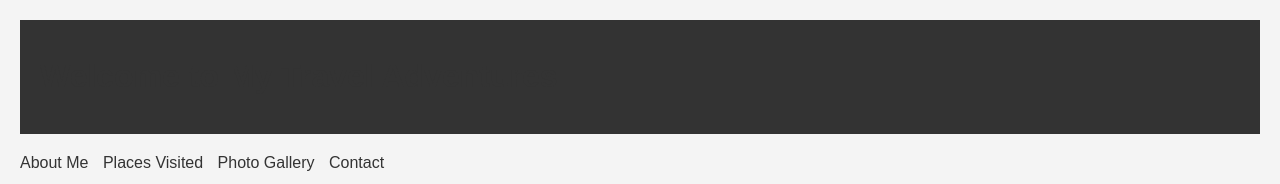
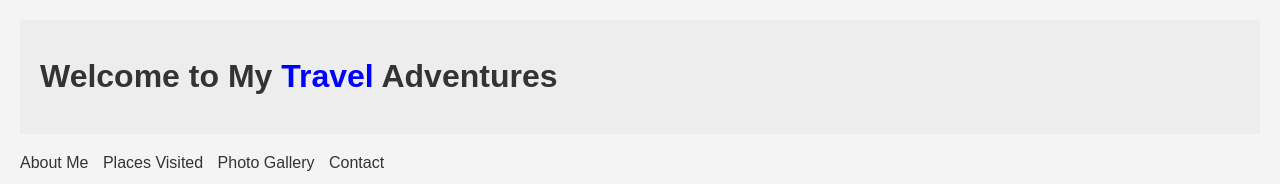
Before and after one commit to adidimant/Cyber-PRO-May-2024, a plain HTML site: page 02-Programming/html/oshemesh/firstws.html in a window 1280 px wide. Shown: the top 184 px of the page. Drawn offline with Linux system fonts and the light colour scheme.

Commit message:
Apply latest Changes

```diff
--- a/02-Programming/html/oshemesh/firstws.html
+++ b/02-Programming/html/oshemesh/firstws.html
@@ -12,7 +12,7 @@
             background-color: #f4f4f4;
         }
         header, footer {
-            background-color: #333;
+            background-color: #33333308;
             color: white;
             padding: 10px 20px;
         }
@@ -50,7 +50,7 @@
 <body>
 
 <header>
-    <h1>Welcome to My Travel Adventures</h1>
+    <h1>Welcome to My <span style="color:blue">Travel</span> Adventures</h1>
 </header>
 
 <nav>
```
